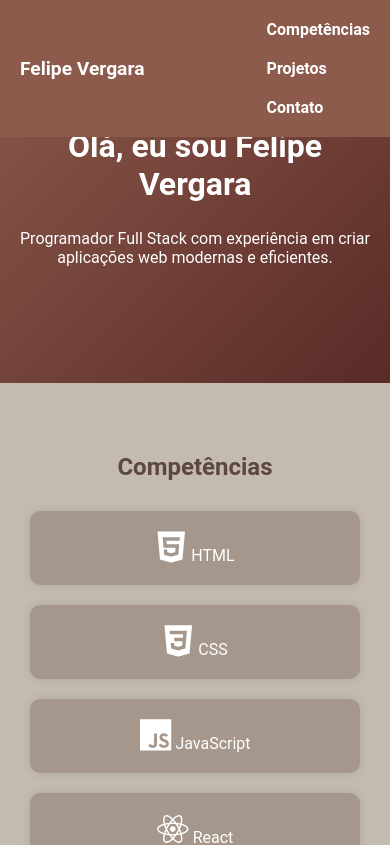
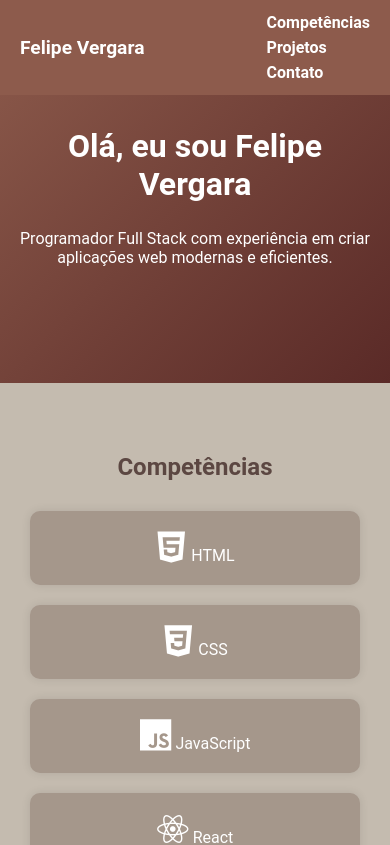
Before and after one commit to FelipeVergaraChico/portfolioWeb, a React (Create React App) app: page / in a window 390 px wide. Shown: the top 845 px of the page. Built offline with nearby package versions, Linux system fonts and the light colour scheme.

Commit message:
arrumando tela em celulares

```diff
--- a/src/App.css
+++ b/src/App.css
@@ -147,7 +147,7 @@ footer a {
   }
 
   header nav ul li {
-    margin: 10px 0;
+    margin: 3px 0;
   }
 
   #competencias ul li {
```
